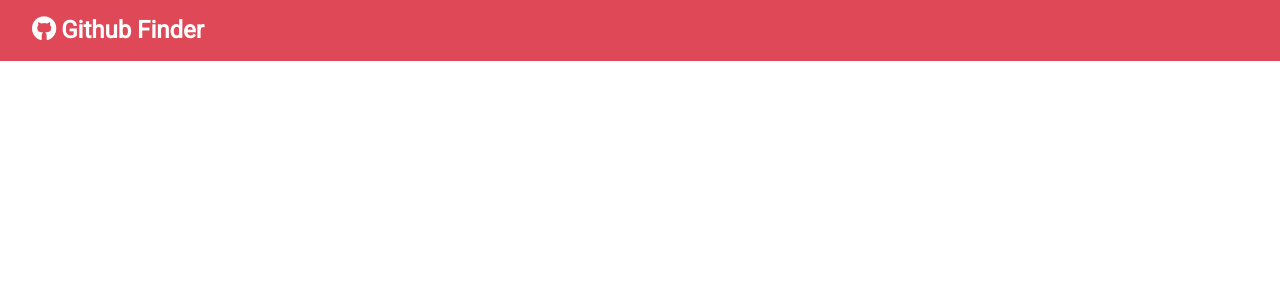
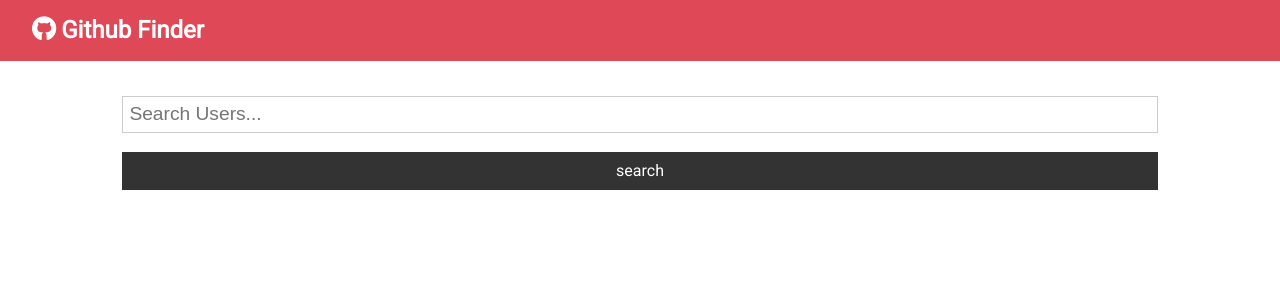
Before and after one commit to Alphacode18/ReactJS-Course, a React (Create React App) app in the folder github-finder/: page / in a window 1280 px wide. Shown: the top 300 px of the page. Built offline with nearby package versions, Linux system fonts and the light colour scheme; no server answers.

Commit message:
Events and Search

```diff
--- a/github-finder/src/App.js
+++ b/github-finder/src/App.js
@@ -1,6 +1,7 @@
 import React, { Component } from 'react';
 import Navbar from './components/layout/Navbar';
 import Users from './components/users/Users';
+import Search from './components/users/Search';
 import axios from 'axios';
 import './App.css';
 
@@ -24,6 +25,7 @@ class App extends Component {
       <div className="app">
         <Navbar />
         <div className="container">
+          <Search />
           <Users loading={this.state.loading} users={this.state.users}/>
         </div>
       </div>
--- /dev/null
+++ b/github-finder/src/components/users/Search.js
@@ -0,0 +1,26 @@
+import React, { Component } from 'react'
+
+class Search extends Component {
+    state = {
+        text: '',
+    }
+
+    onChange = (event) => this.setState({[event.target.name]: event.target.value});
+
+    onSubmit = (event) => {
+        event.preventDefault();
+    }
+
+    render() {
+        return (
+            <div>
+               <form onSubmit={this.onSubmit} className="form" >
+                   <input type="text" name="text" placeholder="Search Users..." value={this.state.text} onChange={this.onChange} />
+                   <input type="submit" value="search" className="btn btn-dark btn-block" />
+               </form>
+            </div>
+        )
+    }
+}
+
+export default Search
```
Also changed, not shown: 1 other file (tests, documents, lock files or other folders).
